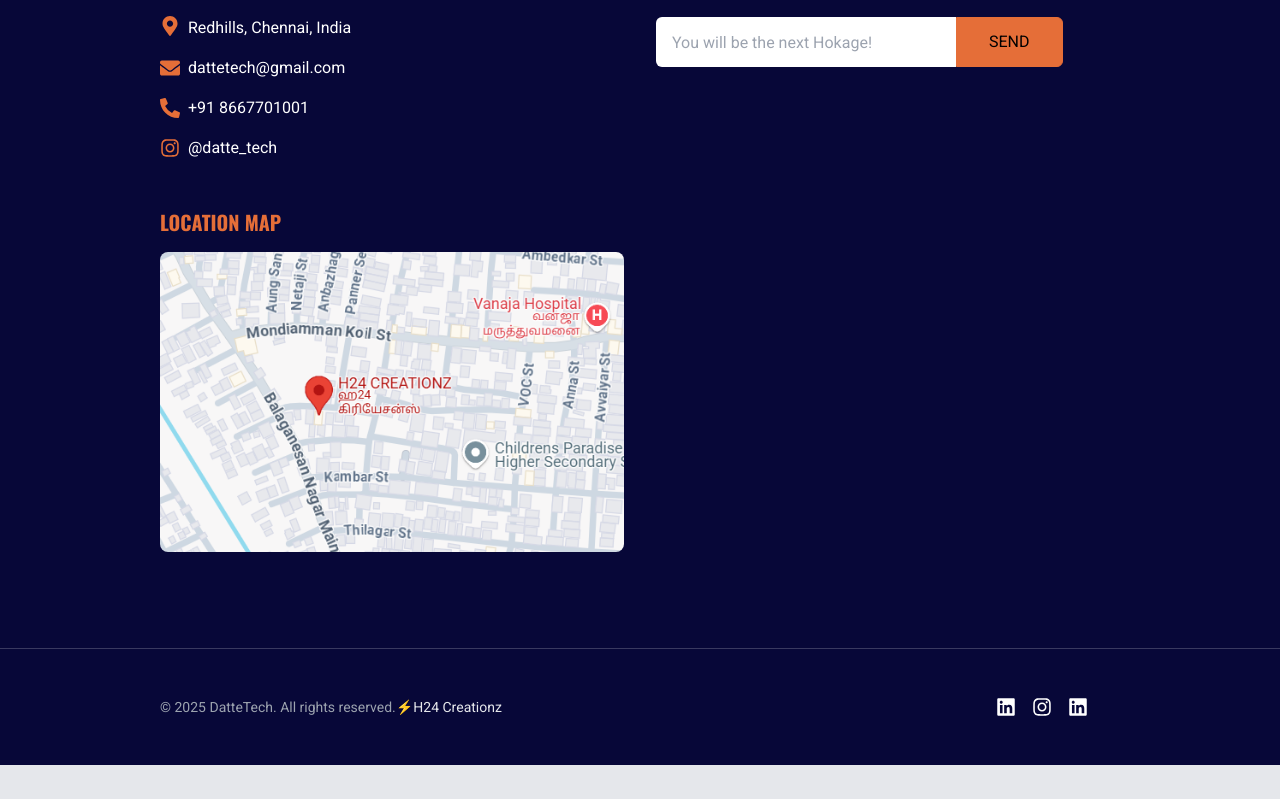
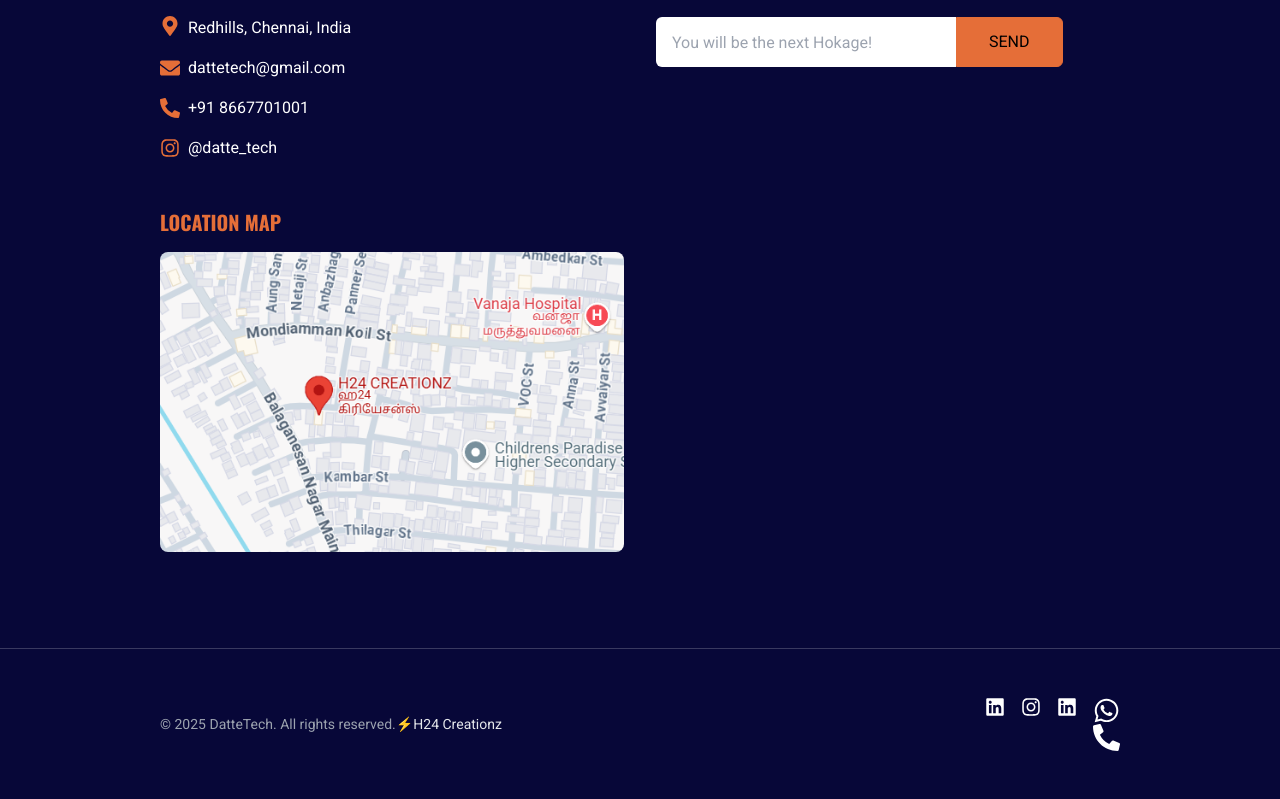
Before and after one commit to harshavarthanep/DatteTech, a Next.js app: page / in a window 1280 px wide. Shown: the part 4829-5628 px from the top of the page. Before the commit the page ends 5594 px from the top, so only its background shows below. Built offline with nearby package versions, Linux system fonts and the light colour scheme.

Commit message:
Update Footer.tsx

```diff
--- a/components/Footer.tsx
+++ b/components/Footer.tsx
@@ -187,11 +187,11 @@ const Footer = () => {
               </Link>
             </li>
 
-            <li>
+{/*             <li>
                 <a href="https://wa.me/8667701001?text=Hi%20there!%20I'm%20interested%20to%20know%20more%20about%20DatteTech%20"
                   target="_blank"
                   rel="noopener noreferrer"
-                  className="fixed bottom-4 right-5 z-50 space-x-4 bg-green-500 text-white rounded-full p-2 hover:bg-green-600 transition duration-300 ease-in-out hover:transform hover:scale-110">
+                  className="fixed bottom-4 right-5 z-50 bg-green-500 text-white rounded-full p-2 hover:bg-green-600 transition duration-300 ease-in-out hover:transform hover:scale-110">
                   <FaWhatsapp style={{ width: '27px', height: '27px' }}/>
                 </a>
             </li>
@@ -200,10 +200,30 @@ const Footer = () => {
                 <a href="tel:+4733378901"
                   target="_blank"
                   rel="noopener noreferrer"
-                  className="fixed bottom-4 right-5 z-50 space-x-4 bg-blue-500 text-white rounded-full p-2 hover:bg-blue-600 transition duration-300 ease-in-out hover:transform hover:scale-110">
+                  className="fixed bottom-4 right-5 z-50 bg-blue-500 text-white rounded-full p-2 hover:bg-blue-600 transition duration-300 ease-in-out hover:transform hover:scale-110">
                   <FaPhoneAlt style={{ width: '27px', height: '27px' }}/>
                 </a>
-            </li>
+            </li> */}
+
+            <div class="fixed bottom-4 right-5 flex space-x-4 z-50">
+                <li>
+                    <a href="https://wa.me/8667701001?text=Hi%20there!%20I'm%20interested%20to%20know%20more%20about%20DatteTech%20"
+                       target="_blank"
+                       rel="noopener noreferrer"
+                       class="bg-green-500 text-white rounded-full p-2 hover:bg-green-600 transition duration-300 ease-in-out hover:transform hover:scale-110">
+                        <FaWhatsapp style={{ width: '27px', height: '27px' }}/>
+                    </a>
+                </li>
+
+                <li>
+                    <a href="tel:+4733378901"
+                       target="_blank"
+                       rel="noopener noreferrer"
+                       class="bg-blue-500 text-white rounded-full p-2 hover:bg-blue-600 transition duration-300 ease-in-out hover:transform hover:scale-110">
+                        <FaPhoneAlt style={{ width: '27px', height: '27px' }}/>
+                    </a>
+                </li>
+            </div>
 
           </ul>
         </div>
```
